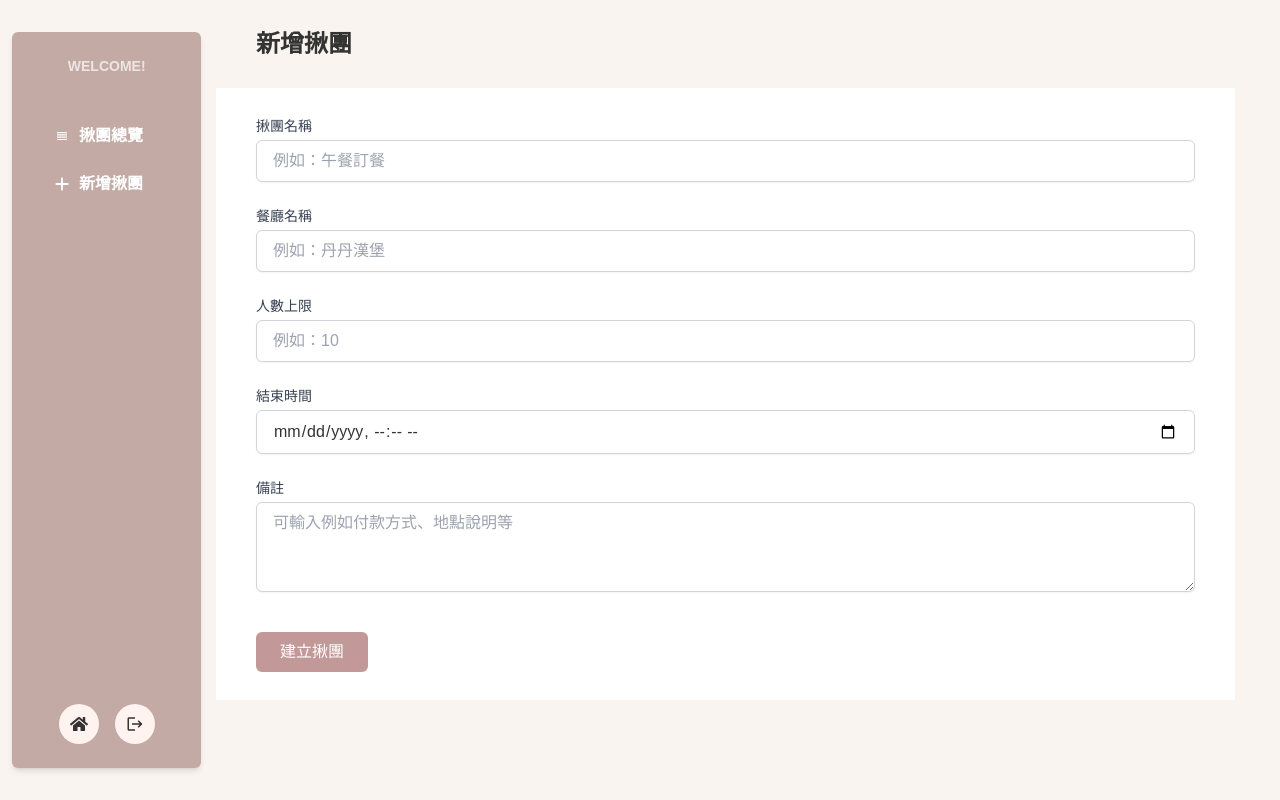
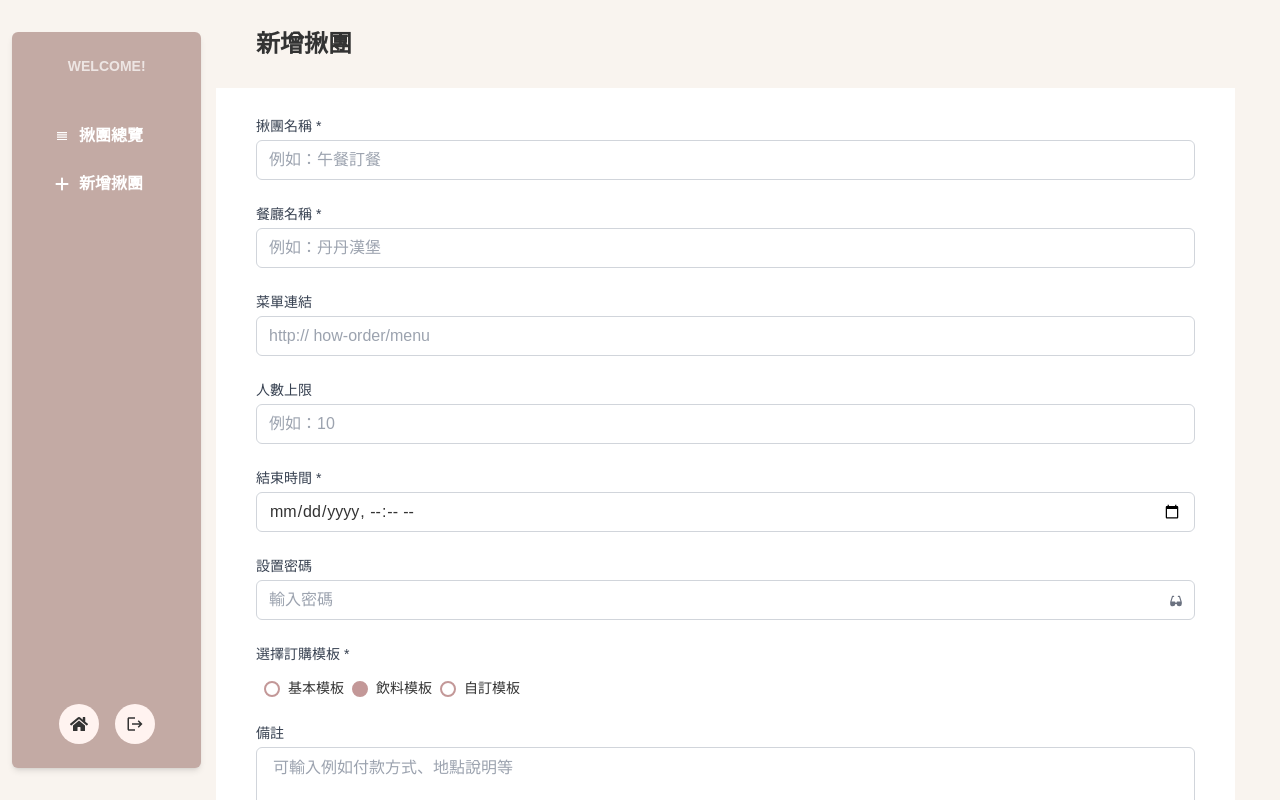
Before and after one commit to yijing0310/order-front, a Next.js app: page /member-center/add-group in a window 1280 px wide. Shown: the top 800 px of the page. Built offline with nearby package versions, Linux system fonts and the light colour scheme.

Commit message:
update addGroup style and field

```diff
--- a/app/member-center/add-group/page.js
+++ b/app/member-center/add-group/page.js
@@ -1,7 +1,9 @@
 "use client";
-import React from "react";
-
-export default function page() {
+import React, { useState } from "react";
+import { TbEyeglass2, TbEyeglassFilled } from "react-icons/tb";
+import radioStyles from "./radio.module.css";
+export default function AddGroupPage() {
+    const [showPassword, setShowPassword] = useState(false);
     return (
         <>
             <div className="sm:px-6 w-10/12">
@@ -9,7 +11,7 @@ export default function page() {
                     <div className="flex items-center justify-between">
                         <p
                             tabIndex={0}
-                            className="focus:outline-none text-base sm:text-lg md:text-xl lg:text-2xl font-bold leading-normal"
+                            className="focus:outline-none text-base sm:text-lg md:text-xl lg:text-2xl font-bold leading-normal w-full"
                         >
                             新增揪團
                         </p>
@@ -22,16 +24,17 @@ export default function page() {
                         <div>
                             <label
                                 htmlFor="title"
-                                className="block text-sm font-medium text-gray-700"
+                                className="block text-sm font-medium text-gray-700 mb-1"
                             >
-                                揪團名稱
+                                揪團名稱 *
                             </label>
                             <input
                                 type="text"
                                 id="title"
                                 name="title"
                                 placeholder="例如：午餐訂餐"
-                                className="mt-1 block w-full px-4 py-2 border border-gray-300 rounded-md shadow-sm focus:ring-primary focus:border-primary"
+                                className="h-10 px-3 rounded-md border border-gray-300 bg-white placeholder-gray-400 focus:outline-none focus:ring-2 focus:ring-primary focus:border-transparent transition-all w-full"
+                                maxLength={30}
                             />
                         </div>
 
@@ -39,16 +42,35 @@ export default function page() {
                         <div>
                             <label
                                 htmlFor="restaurant"
-                                className="block text-sm font-medium text-gray-700"
+                                className="block text-sm font-medium text-gray-700 mb-1"
                             >
-                                餐廳名稱
+                                餐廳名稱 *
                             </label>
                             <input
                                 type="text"
                                 id="restaurant"
                                 name="restaurant"
                                 placeholder="例如：丹丹漢堡"
-                                className="mt-1 block w-full px-4 py-2 border border-gray-300 rounded-md shadow-sm focus:ring-primary focus:border-primary"
+                                className="h-10 px-3 rounded-md border border-gray-300 bg-white placeholder-gray-400 focus:outline-none focus:ring-2 focus:ring-primary focus:border-transparent transition-all w-full"
+                                maxLength={30}
+                            />
+                        </div>
+
+                        {/* 菜單連結 */}
+                        <div>
+                            <label
+                                htmlFor="title"
+                                className="block text-sm font-medium text-gray-700 mb-1"
+                            >
+                                菜單連結
+                            </label>
+                            <input
+                                type="text"
+                                id="title"
+                                name="title"
+                                placeholder="http:// how-order/menu"
+                                className="h-10 px-3 rounded-md border border-gray-300 bg-white placeholder-gray-400 focus:outline-none focus:ring-2 focus:ring-primary focus:border-transparent transition-all w-full"
+                                maxLength={100}
                             />
                         </div>
 
@@ -56,7 +78,7 @@ export default function page() {
                         <div>
                             <label
                                 htmlFor="limit"
-                                className="block text-sm font-medium text-gray-700"
+                                className="block text-sm font-medium text-gray-700 mb-1"
                             >
                                 人數上限
                             </label>
@@ -66,7 +88,7 @@ export default function page() {
                                 name="limit"
                                 placeholder="例如：10"
                                 min={0}
-                                className="mt-1 block w-full px-4 py-2 border border-gray-300 rounded-md shadow-sm focus:ring-primary focus:border-primary"
+                                className="h-10 px-3 rounded-md border border-gray-300 bg-white placeholder-gray-400 focus:outline-none focus:ring-2 focus:ring-primary focus:border-transparent transition-all w-full"
                             />
                         </div>
 
@@ -74,23 +96,89 @@ export default function page() {
                         <div>
                             <label
                                 htmlFor="endTime"
-                                className="block text-sm font-medium text-gray-700"
+                                className="block text-sm font-medium text-gray-700 mb-1"
                             >
-                                結束時間
+                                結束時間 *
                             </label>
                             <input
                                 type="datetime-local"
                                 id="endTime"
                                 name="endTime"
-                                className="mt-1 block w-full px-4 py-2 border border-gray-300 rounded-md shadow-sm focus:ring-primary focus:border-primary"
+                                className="h-10 px-3 rounded-md border border-gray-300 bg-white placeholder-gray-400 focus:outline-none focus:ring-2 focus:ring-primary focus:border-transparent transition-all w-full"
                             />
+                        </div>
+
+                        {/* 密碼欄位 */}
+                        <div className="flex flex-col relative">
+                            <label
+                                htmlFor="password"
+                                className="mb-1 text-sm font-medium text-gray-700"
+                            >
+                                設置密碼
+                            </label>
+                            <input
+                                type={showPassword ? "text" : "password"}
+                                id="password"
+                                name="password"
+                                placeholder="輸入密碼"
+                                className="h-10 px-3 rounded-md border border-gray-300 bg-white placeholder-gray-400 focus:outline-none focus:ring-2 focus:ring-primary focus:border-transparent transition-all"
+                                maxLength={20}
+                            />
+                            <button
+                                type="button"
+                                className="absolute right-3 top-[38px] text-sm text-gray-500 hover:text-gray-800"
+                                onClick={() => setShowPassword(!showPassword)}
+                            >
+                                {showPassword ? (
+                                    <TbEyeglass2 />
+                                ) : (
+                                    <TbEyeglassFilled />
+                                )}
+                            </button>
+                        </div>
+                        {/* 模板選擇 */}
+                        <div
+                            className={`flex flex-col ${radioStyles.radioBtn}`}
+                        >
+                            <label className="block text-sm font-medium text-gray-700 mb-1">
+                                選擇訂購模板 *
+                            </label>
+                            <div className="flex  gap-2 pl-2">
+                                <label className="inline-flex items-center gap-2">
+                                    <input
+                                        type="radio"
+                                        name="template"
+                                        value="basic"
+                                        disabled
+                                    />
+                                    <span>基本模板</span>
+                                </label>
+                                <label className="inline-flex items-center gap-2">
+                                    <input
+                                        type="radio"
+                                        name="template"
+                                        value="drink"
+                                        defaultChecked
+                                    />
+                                    <span>飲料模板</span>
+                                </label>
+                                <label className="inline-flex items-center gap-2">
+                                    <input
+                                        type="radio"
+                                        name="template"
+                                        value="custom"
+                                        disabled
+                                    />
+                                    <span>自訂模板</span>
+                                </label>
+                            </div>
                         </div>
 
                         {/* 備註 */}
                         <div>
                             <label
                                 htmlFor="note"
-                                className="block text-sm font-medium text-gray-700"
+                                className="block text-sm font-medium text-gray-700 mb-1"
                             >
                                 備註
                             </label>
@@ -99,7 +187,7 @@ export default function page() {
                                 name="note"
                                 rows={3}
                                 placeholder="可輸入例如付款方式、地點說明等"
-                                className="mt-1 block w-full px-4 py-2 border border-gray-300 rounded-md shadow-sm focus:ring-primary focus:border-primary"
+                                className="mt-1 block w-full px-4 py-2 rounded-md border border-gray-300 bg-white placeholder-gray-400 focus:outline-none focus:ring-2 focus:ring-primary focus:border-transparent transition-all"
                             />
                         </div>
 
--- /dev/null
+++ b/app/member-center/add-group/radio.module.css
@@ -0,0 +1,48 @@
+/* radio.module.css */
+.radioBtn {
+    display: flex;
+    flex-direction: column;
+    gap: 10px;
+    align-items: flex-start;
+  }
+
+  .radioBtn label {
+    display: inline-flex;
+    align-items: center;
+    gap: 8px;
+    font-size: 0.875rem;
+    cursor: pointer;
+  }
+
+  .radioBtn input[type="radio"] {
+    width: 16px;
+    height: 16px;
+    appearance: none; /* 移除默認的圓圈樣式 */
+    border-radius: 50%;
+    border: 2px solid #C39898; /* 預設邊框顏色 */
+    background-color: white; /* 背景顏色 */
+    transition: background-color 0.2s, border-color 0.2s; /* 平滑過渡 */
+    position: relative;
+  }
+
+  .radioBtn input[type="radio"]:checked {
+    background-color: #C39898;
+  }
+
+
+  .radioBtn label:hover input[type="radio"] {
+    border-color: #C39898;
+  }
+
+  .radioBtn label:hover input[type="radio"]:checked {
+    background-color: #C39898;
+  }
+
+  .radioBtn label span {
+    color: #333;
+    transition: color 0.2s;
+  }
+
+  .radioBtn label:hover span {
+    color: #C39898;
+  }
```
Also changed, not shown: 1 other file (tests, documents, lock files or other folders).
